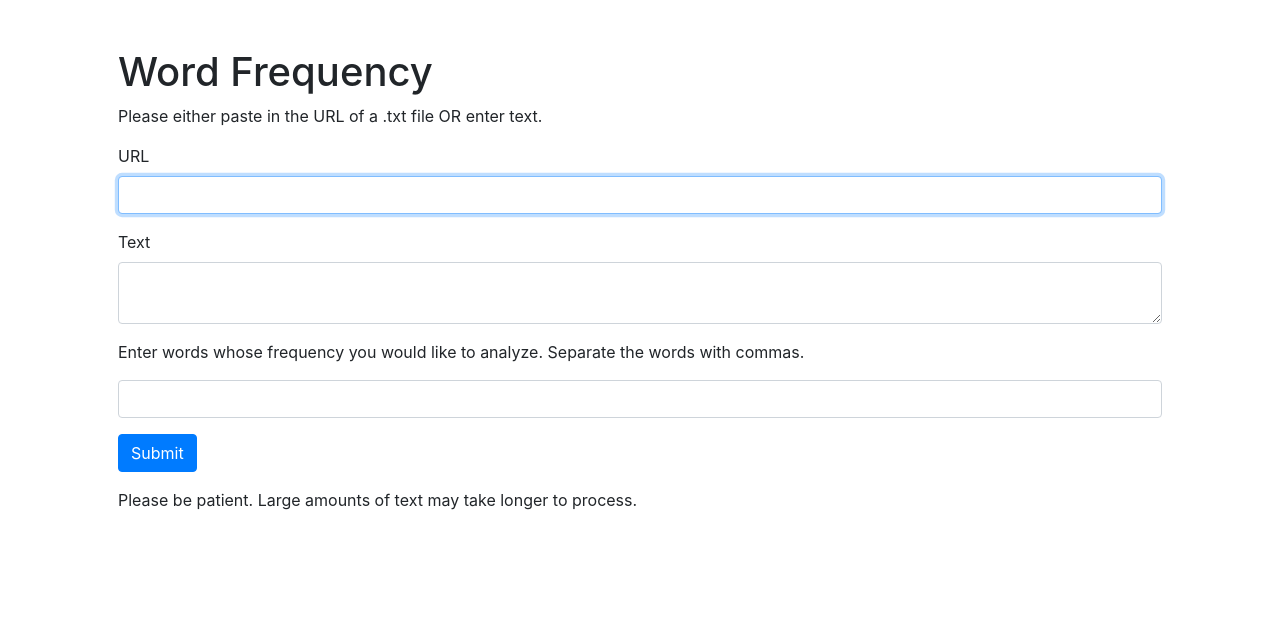
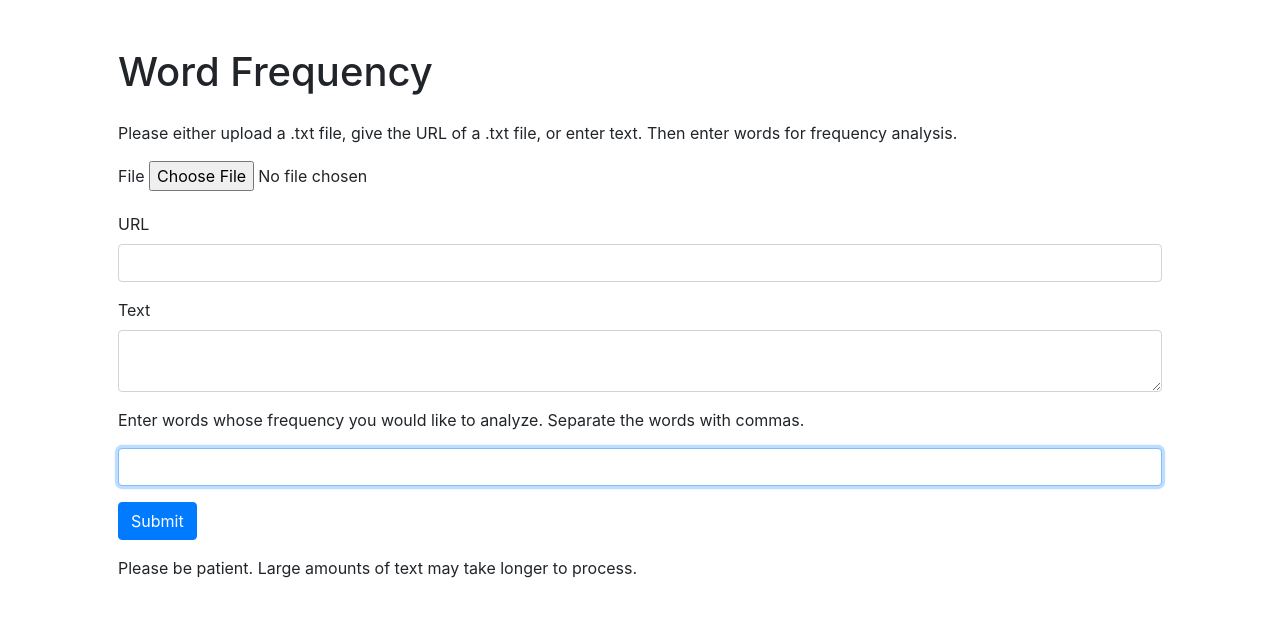
Before and after one commit to kellylougheed/sentio, a Flask app: page /freq in a window 1280 px wide. Shown: the part 66-683 px from the top of the page. Run offline with Flask 2, Linux system fonts and the light colour scheme; some libraries are stand-ins or nearby versions.

Commit message:
Refactor for file uploads

```diff
--- a/application.py
+++ b/application.py
@@ -19,29 +19,36 @@
     if request.method == "GET":
         return render_template("index.html")
 
-    if not request.files["file"] and not request.form.get("text"):
-        return render_template("error.html", msg="Missing file or text")
-    if request.files["file"]:
+    if request.method == "POST":
         try:
-            text = request.files["file"].read().decode("utf-8")
+            file = request.files["file"]
         except:
-            return render_template("error.html", msg="Invalid file")
+            if not request.form.get("text"):
+                return render_template("error.html", msg="Missing file or text")
 
-    elif request.form.get("text"):
-        text = request.form.get("text")
+        if request.form.get("text"):
+            text = request.form.get("text")
 
-    nltk.download('vader_lexicon')
-    sid = SentimentIntensityAnalyzer()
+        elif request.files["file"]:
+            try:
+                text = request.files["file"].read().decode("utf-8")
+            except:
+                return render_template("error.html", msg="Invalid file")
 
-    res = sid.polarity_scores(text)
-    res['neg'] *= 100
-    res['neg'] = round(res['neg'], 2)
-    res['pos'] *= 100
-    res['pos'] = round(res['pos'], 2)
-    res['neu'] *= 100
-    res['neu'] = round(res['neu'], 2)
 
-    return render_template("analyze.html", res=res)
+
+        nltk.download('vader_lexicon')
+        sid = SentimentIntensityAnalyzer()
+
+        res = sid.polarity_scores(text)
+        res['neg'] *= 100
+        res['neg'] = round(res['neg'], 2)
+        res['pos'] *= 100
+        res['pos'] = round(res['pos'], 2)
+        res['neu'] *= 100
+        res['neu'] = round(res['neu'], 2)
+
+        return render_template("analyze.html", res=res)
 
 
 @app.route("/freq", methods=["GET"])
@@ -53,43 +60,59 @@
 def analyze_freq():
     if request.method == "GET":
         return render_template("freq.html")
-    if not request.form.get("url") and not request.form.get("text"):
-        return render_template("error.html", msg="Missing URL or text")
-    if request.form.get("url"):
-        url = request.form.get("url")
-        if url[-4:] != ".txt":
-            return render_template("error.html", msg="Please submit a .txt URL")
+
+    if request.method == "POST":
         try:
-            response = requestURL.urlopen(url)
+            file = request.files["file"]
         except:
-            return render_template("error.html", msg="No response from URL")
-        try:
-            raw = response.read().decode('utf8')
-        except:
-            return render_template("error.html", msg="Unable to decode file")
-        try:
-            tokens = nltk.word_tokenize(raw)
-        except:
-            return render_template("error.html", msg="Error tokenizing text")
-        try:
+            if not request.form.get("url") and not request.form.get("text"):
+                return render_template("error.html", msg="Missing file, URL, or text")
+
+        if not request.form.get("word"):
+            return render_template("error.html", msg="Missing word for frequency analysis")
+
+        if request.form.get("url"):
+            url = request.form.get("url")
+            if url[-4:] != ".txt":
+                return render_template("error.html", msg="Please submit a .txt URL")
+            try:
+                response = requestURL.urlopen(url)
+            except:
+                return render_template("error.html", msg="No response from URL")
+            try:
+                raw = response.read().decode('utf8').lower() # Lowercase for case insensitivity
+            except:
+                return render_template("error.html", msg="Unable to decode file")
+            try:
+                tokens = nltk.word_tokenize(raw)
+            except:
+                return render_template("error.html", msg="Error tokenizing text")
+            try:
+                text = nltk.Text(tokens)
+            except:
+                return render_template("error.html", msg="Error interpreting text")
+
+        elif request.form.get("text"):
+            text = request.form.get("text").lower()
+            tokens = nltk.word_tokenize(text)
             text = nltk.Text(tokens)
-        except:
-            return render_template("error.html", msg="Error interpreting text")
-    elif request.form.get("text"):
-        text = request.form.get("text")
-        tokens = nltk.word_tokenize(text)
-        text = nltk.Text(tokens)
 
-    words = request.form.get("word")
-    words = words.split(",")
-    words_results = []
-    for w in words:
-        count = text.count(w.strip())
-        percentage = round((count/len(text))*100, 3)
-        words_results.append({
-            "word": w.strip(),
-            "count": count,
-            "percentage": percentage
-        })
+        elif request.files["file"]:
+            try:
+                text = request.files["file"].read().decode("utf-8").lower() # Lowercase for case insensitivity
+            except:
+                return render_template("error.html", msg="Invalid file")
 
-    return render_template("analyze-freq.html", words=words_results)
+        words = request.form.get("word")
+        words = words.split(",")
+        words_results = []
+        for w in words:
+            count = text.count(w.strip().lower()) # Strip whitespace & lowerspace
+            percentage = round((count/len(text))*100, 3)
+            words_results.append({
+                "word": w.strip(),
+                "count": count,
+                "percentage": percentage
+            })
+
+        return render_template("analyze-freq.html", words=words_results)
--- a/sample_code.py
+++ b/sample_code.py
@@ -44,7 +44,7 @@
 file = open("wh.txt", "r")
 book = file.read()
 
-# How to get the polarity scores of the first ten sentences in the file
+# How to get the polarity scores of the first 10 sentences in the file
 book = nltk.sent_tokenize(book) # Tokenize the book into sentences
 for i in range(10): # Repeat 10 times
     sentence_scores = sid.polarity_scores(book[i])
--- a/templates/analyze-freq.html
+++ b/templates/analyze-freq.html
@@ -9,4 +9,7 @@
     {% for w in words %}
         <p>The word <b>{{ w["word"] }}</b> appears <b>{{ w["count"] }}</b> times and constitutes <b>{{ w["percentage"] }}% of the text.</b></p>
     {% endfor %}
+    <p>
+        <a href="/freq">Analyze more word frequencies</a>
+    </p>
 {% endblock %}
--- a/templates/analyze.html
+++ b/templates/analyze.html
@@ -35,4 +35,8 @@
         Overall score between -1 (most negative) and 1 (most positive).
     </p>
 
+    <p>
+        <a href="/">Analyze more texts</a>
+    </p>
+
 {% endblock %}
--- a/templates/freq.html
+++ b/templates/freq.html
@@ -7,10 +7,14 @@
 {% block main %}
     <h1>Word Frequency</h1>
     <form action="/analyze-freq" enctype="multipart/form-data" method="post">
-        <p>Please either paste in the URL of a .txt file OR enter text.</p>
+        <p>Please either upload a .txt file, give the URL of a .txt file, or enter text. Then enter words for frequency analysis.</p>
+        <p>
+            <label>File</label>
+            <input type="file" name="file" />
+        </p>
         <p>
             <label>URL</label>
-            <input autocomplete="off" autofocus class="form-control" name="url" type="text"/>
+            <input autocomplete="off" class="form-control" name="url" type="text"/>
         </p>
         <p>
             <label>Text</label>
--- a/templates/layout.html
+++ b/templates/layout.html
@@ -11,7 +11,7 @@
         <!-- documentation at http://getbootstrap.com/docs/4.0/, alternative themes at https://bootswatch.com/4-alpha/ -->
         <link href="https://maxcdn.bootstrapcdn.com/bootstrap/4.0.0-beta.2/css/bootstrap.min.css" rel="stylesheet"/>
 
-        <link href="/static/styles.css" rel="stylesheet"/>
+        <link href="/static/style.css" rel="stylesheet"/>
 
         <script src="https://code.jquery.com/jquery-3.1.1.min.js"></script>
         <script src="https://cdnjs.cloudflare.com/ajax/libs/popper.js/1.12.3/umd/popper.min.js"></script>
```
